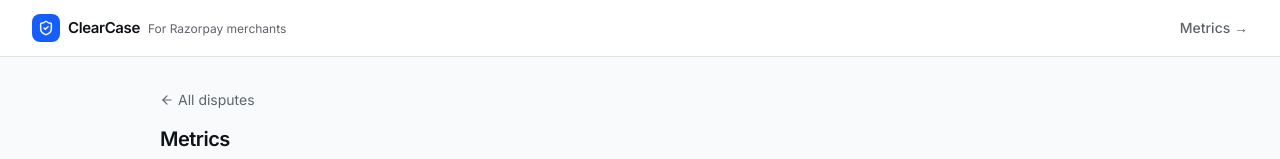
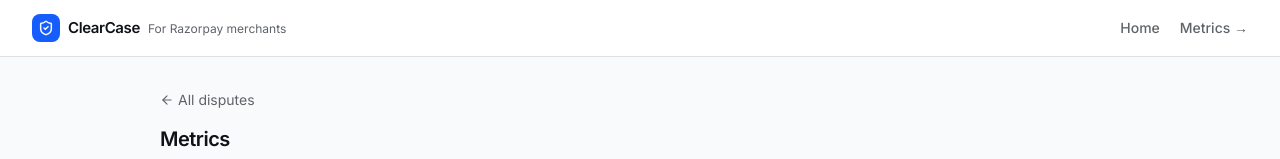
Before and after one commit to PiyushSolanki038/clearcase-razorpay, a Next.js app: page /metrics in a window 1280 px wide. Shown: the top 159 px of the page. Built offline with nearby package versions, Linux system fonts and the light colour scheme.

Commit message:
feat: add Home link back to landing page in dashboard navbar
The shared dashboard navbar (/disputes, /disputes/[id], /metrics) had no
way back to the new landing page. Added a Home link next to Metrics.
Verified live: click navigates to /.

```diff
--- a/app/(dashboard)/layout.tsx
+++ b/app/(dashboard)/layout.tsx
@@ -19,6 +19,13 @@ export default function DashboardLayout({ children }: { children: React.ReactNod
               </span>
             </span>
           </Link>
+          <div className="flex items-center gap-5">
+            <Link
+              href="/"
+              className="text-sm font-medium text-muted-foreground hover:text-primary transition-colors"
+            >
+              Home
+            </Link>
             <Link
               href="/metrics"
               className="text-sm font-medium text-muted-foreground hover:text-primary transition-colors"
@@ -26,6 +33,7 @@ export default function DashboardLayout({ children }: { children: React.ReactNod
               Metrics &rarr;
             </Link>
           </div>
+        </div>
       </header>
       <main className="flex-1 min-w-0">{children}</main>
     </div>
```
Lines whose indentation alone changed are shown as unchanged.
